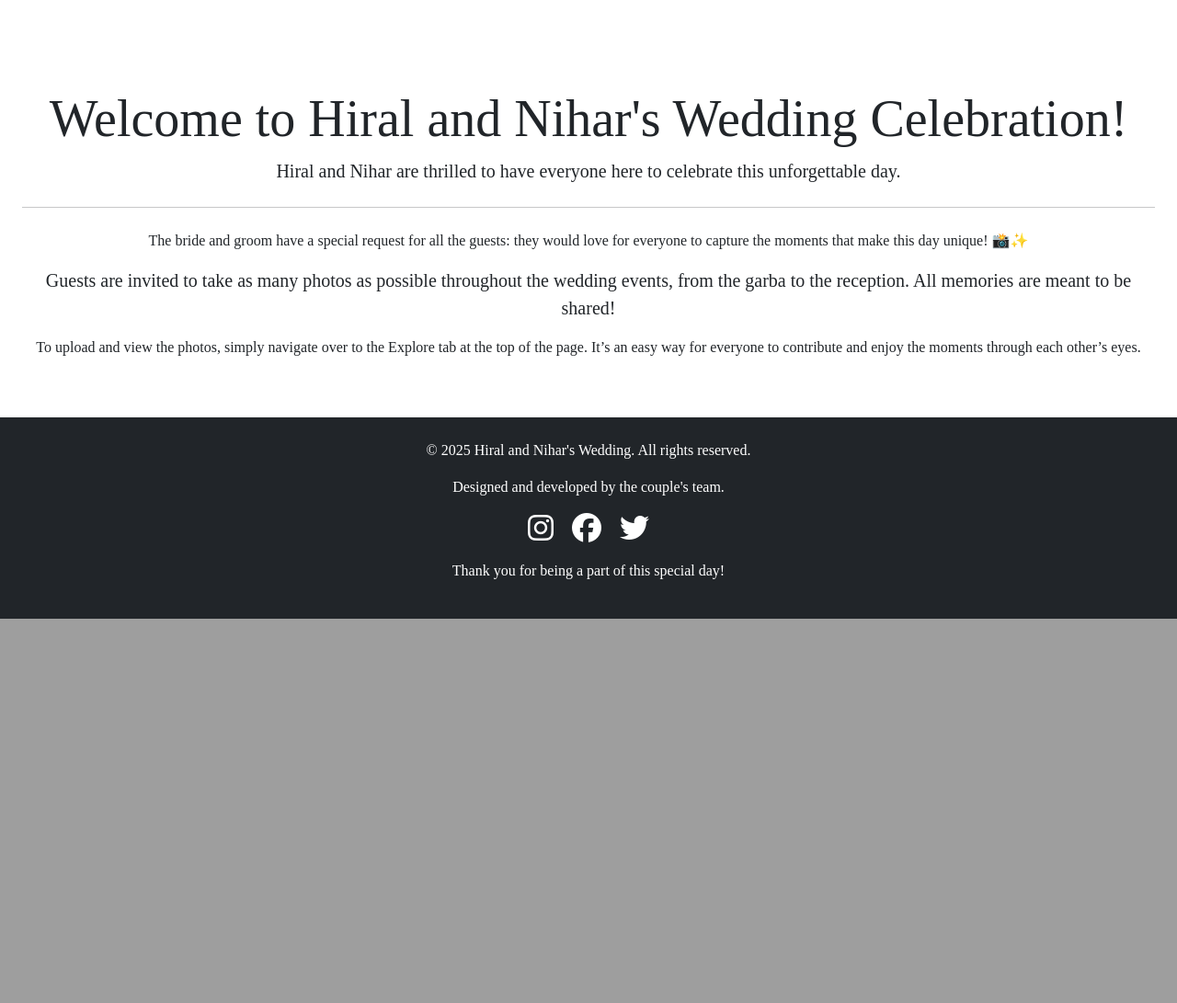
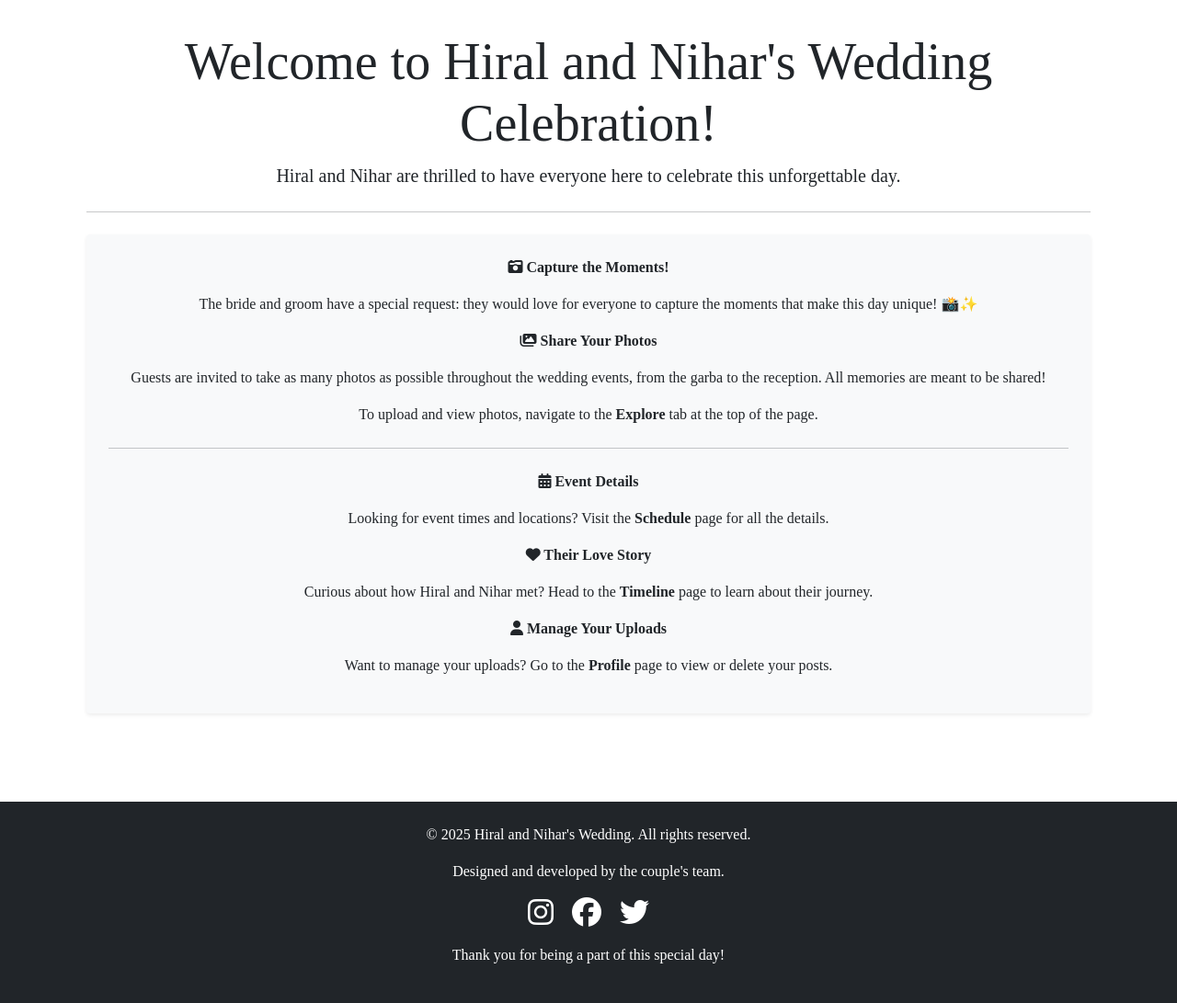
Before and after one commit to shivamp267/social-media-wedding-website, a Django app: template socialmedia/templates/main.html in a window 1280 px wide. Shown: the part 1040-2131 px from the top of the page at 92% size. Before the commit the page ends 1713 px from the top, so only its background shows below. Run offline with Django 4.2, Linux system fonts and the light colour scheme; the template is opened without the code that fills it: values that come from a table or form of the project are taken from there, others are empty; data comes from the database, SQL or seed files in the repository; both versions use the stored data as it was after the commit; some libraries are stand-ins or nearby versions.

Commit message:
Made some style changes to main and schedules page

```diff
--- a/socialmedia/static/css/main.css
+++ b/socialmedia/static/css/main.css
@@ -32,3 +32,7 @@
 h4{
     font-size: 16px;
 }
+
+h2.display-4 {
+    margin-top: -110px;
+}
--- a/socialmedia/static/css/schedules.css
+++ b/socialmedia/static/css/schedules.css
@@ -33,3 +33,7 @@ body {
 hr {
     margin: 40px 0;
 }
+
+.btn-dark {
+    color: white !important;
+}
--- a/socialmedia/templates/main.html
+++ b/socialmedia/templates/main.html
@@ -57,19 +57,30 @@
     <div style="font-family: 'Times New Roman', Times, serif;"class="container-fluid mt-5 pt-5">
         <div class="row">
             <main role="main" class="col-md-12 px-md-4">
-                <div class="text-center">
+                <div class="container text-center my-5">
                     <h2 class="display-4">Welcome to Hiral and Nihar's Wedding Celebration!</h2>
                     <p class="lead">Hiral and Nihar are thrilled to have everyone here to celebrate this unforgettable day.</p>
                     <hr class="my-4">
-                    <p>
-                        The bride and groom have a special request for all the guests: they would love for everyone to capture the moments that make this day unique! 📸✨
-                    </p>
-                    <p class="lead">
-                        Guests are invited to take as many photos as possible throughout the wedding events, from the garba to the reception. All memories are meant to be shared!
-                    </p>
-                    <p>
-                        To upload and view the photos, simply navigate over to the Explore tab at the top of the page. It’s an easy way for everyone to contribute and enjoy the moments through each other’s eyes.
-                    </p>
+
+                    <div class="px-4 py-4 bg-light rounded shadow-sm">
+                        <p class="fw-bold"><i class="fas fa-camera-retro"></i> Capture the Moments!</p>
+                        <p>The bride and groom have a special request: they would love for everyone to capture the moments that make this day unique! 📸✨</p>
+
+                        <p class="fw-bold"><i class="fas fa-images"></i> Share Your Photos</p>
+                        <p>Guests are invited to take as many photos as possible throughout the wedding events, from the garba to the reception. All memories are meant to be shared!</p>
+                        <p>To upload and view photos, navigate to the <strong>Explore</strong> tab at the top of the page.</p>
+
+                        <hr class="my-4">
+
+                        <p class="fw-bold"><i class="fas fa-calendar-alt"></i> Event Details</p>
+                        <p>Looking for event times and locations? Visit the <strong>Schedule</strong> page for all the details.</p>
+
+                        <p class="fw-bold"><i class="fas fa-heart"></i> Their Love Story</p>
+                        <p>Curious about how Hiral and Nihar met? Head to the <strong>Timeline</strong> page to learn about their journey.</p>
+
+                        <p class="fw-bold"><i class="fas fa-user"></i> Manage Your Uploads</p>
+                        <p>Want to manage your uploads? Go to the <strong>Profile</strong> page to view or delete your posts.</p>
+                    </div>
                 </div>
             </main>
         </div>
```
Also changed, not shown: socialmedia/db.sqlite3.
